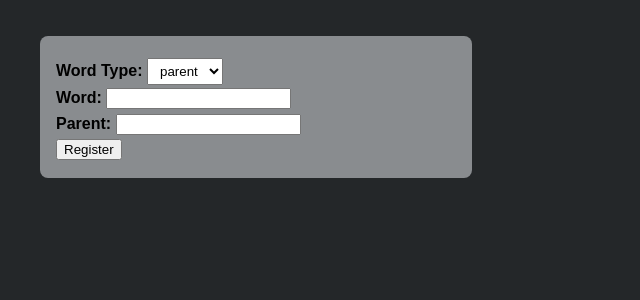
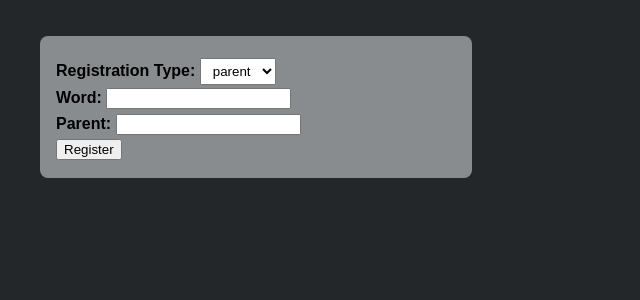
Before and after one commit to gonchiman/english_vocabulary_training, a Flask app: page /registration in a window 1280 px wide. Shown: the part 80-380 px from the top of the page, without its empty margins (0-640 px from the left). Run offline with Flask 3, Linux system fonts and the light colour scheme.

Commit message:
refactor

```diff
--- a/templates/registration.html
+++ b/templates/registration.html
@@ -7,8 +7,8 @@
 {% block content %}
 <form action="/registration" method="post">
     <div>
-        <label for="word_type">Word Type:</label>
-        <select id="word_type" name="word_type" required>
+        <label for="registration_type">Registration Type:</label>
+        <select id="registration_type" name="registration_type" required>
             <option value="parent">parent</option>
             <option value="child">child</option>
         </select>
```
